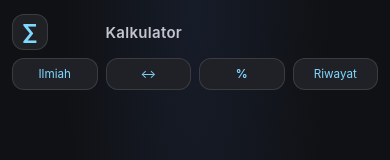
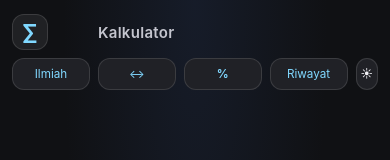
Before and after one commit to Hazkel/kalkulator, a website: page index.html in a window 390 px wide. Shown: the top 160 px of the page. Drawn offline with Linux system fonts and the light colour scheme.

Commit message:
tambah fitur dark and light

```diff
--- a/index.html
+++ b/index.html
@@ -8,9 +8,11 @@
   <link rel="stylesheet" href="style.css">
   <link rel="stylesheet" href="unit-converter.css">
   <link rel="stylesheet" href="percentage-tools.css">
+  <link rel="stylesheet" href="theme.css">
   <script src="script.js" defer></script>
   <script src="unit-converter.js" defer></script>
   <script src="percentage-tools.js" defer></script>
+  <script src="theme.js" defer></script>
 </head>
 <body>
   <main class="calculator" aria-label="Kalkulator">
@@ -37,6 +39,17 @@
       >
         Riwayat
       </button>
+
+<button
+  class="header-button theme-toggle"
+  id="theme-toggle"
+  type="button"
+  aria-label="Aktifkan tema terang"
+  title="Aktifkan tema terang"
+>
+  ☀
+</button>
+
     </header>
 
     <section class="display-panel" aria-label="Layar kalkulator">
--- /dev/null
+++ b/theme.css
@@ -0,0 +1,139 @@
+:root[data-theme="light"] {
+  color-scheme: light;
+  background: #f4f7fb;
+  color: #172033;
+}
+
+html[data-theme="light"] body {
+  background:
+    radial-gradient(ellipse at 50% 0%, rgba(103, 199, 242, 0.16), transparent 48%),
+    #f4f7fb;
+}
+
+html[data-theme="light"] .brand-mark {
+  border-color: rgba(23, 32, 51, 0.12);
+  background: rgba(255, 255, 255, 0.8);
+  color: #087eae;
+}
+
+html[data-theme="light"] .calculator-header h1 {
+  color: #475569;
+}
+
+html[data-theme="light"] .header-button,
+html[data-theme="light"] .angle-toggle,
+html[data-theme="light"] .history-close,
+html[data-theme="light"] .history-action,
+html[data-theme="light"] .history-clear {
+  border-color: rgba(23, 32, 51, 0.12);
+  background: #fff;
+  color: #172033;
+}
+
+html[data-theme="light"] .scientific-toggle,
+html[data-theme="light"] .history-open,
+html[data-theme="light"] .theme-toggle,
+html[data-theme="light"] .angle-toggle {
+  color: #087eae;
+}
+
+html[data-theme="light"] .scientific-toggle[aria-expanded="true"] {
+  background: #e6f3fa;
+}
+
+html[data-theme="light"] .expression {
+  color: #64748b;
+}
+
+html[data-theme="light"] .display {
+  color: #172033;
+}
+
+html[data-theme="light"] .key {
+  border-color: rgba(23, 32, 51, 0.07);
+  background: #fff;
+  color: #172033;
+  box-shadow: 0 2px 8px rgba(23, 32, 51, 0.06);
+}
+
+html[data-theme="light"] .key:active {
+  background: #e9edf3;
+}
+
+html[data-theme="light"] .key-utility {
+  background: #e6eaf0;
+  color: #334155;
+}
+
+html[data-theme="light"] .key-operator,
+html[data-theme="light"] .key-scientific {
+  background: #e6f3fa;
+  color: #087eae;
+}
+
+html[data-theme="light"] .key-equals {
+  border-color: transparent;
+  background: #67c7f2;
+  color: #07141b;
+}
+
+html[data-theme="light"] .key-equals:active {
+  background: #8bd7fb;
+}
+
+html[data-theme="light"] .scientific-panel {
+  border-color: rgba(23, 32, 51, 0.1);
+  background: rgba(255, 255, 255, 0.7);
+}
+
+html[data-theme="light"] .scientific-toolbar {
+  color: #64748b;
+}
+
+html[data-theme="light"] .history-dialog {
+  border-color: rgba(23, 32, 51, 0.14);
+  background: #fff;
+  color: #172033;
+}
+
+html[data-theme="light"] .history-dialog::backdrop {
+  background: rgba(15, 23, 42, 0.38);
+}
+
+html[data-theme="light"] .history-header p,
+html[data-theme="light"] .history-expression,
+html[data-theme="light"] .history-empty {
+  color: #64748b;
+}
+
+html[data-theme="light"] .history-status {
+  color: #087eae;
+}
+
+html[data-theme="light"] .history-item {
+  border-color: rgba(23, 32, 51, 0.1);
+  background: #f4f7fb;
+}
+
+html[data-theme="light"] .history-date {
+  color: #64748b;
+}
+
+html[data-theme="light"] .history-action-delete,
+html[data-theme="light"] .history-clear {
+  color: #c24141;
+}
+
+html[data-theme="light"] .key:focus-visible,
+html[data-theme="light"] .header-button:focus-visible,
+html[data-theme="light"] .angle-toggle:focus-visible,
+html[data-theme="light"] .history-close:focus-visible,
+html[data-theme="light"] .history-action:focus-visible,
+html[data-theme="light"] .history-clear:focus-visible {
+  outline-color: #087eae;
+}
+
+html[data-theme="light"] .theme-toggle:focus-visible {
+  outline: 3px solid #087eae;
+  outline-offset: 3px;
+}
--- /dev/null
+++ b/theme.js
@@ -0,0 +1,50 @@
+(() => {
+  const STORAGE_KEY = "kalkulator-theme-v1";
+  const root = document.documentElement;
+  const toggle = document.getElementById("theme-toggle");
+  const themeColor = document.querySelector('meta[name="theme-color"]');
+
+  if (!toggle) {
+    console.error("Tombol tema tidak ditemukan.");
+    return;
+  }
+
+  function applyTheme(theme, save = true) {
+    root.dataset.theme = theme;
+
+    const isDark = theme === "dark";
+    toggle.textContent = isDark ? "☀" : "☾";
+    toggle.setAttribute(
+      "aria-label",
+      isDark ? "Aktifkan tema terang" : "Aktifkan tema gelap"
+    );
+    toggle.title = isDark ? "Aktifkan tema terang" : "Aktifkan tema gelap";
+
+    if (themeColor) {
+      themeColor.content = isDark ? "#101114" : "#f4f7fb";
+    }
+
+    if (save) {
+      try {
+        localStorage.setItem(STORAGE_KEY, theme);
+      } catch (error) {
+        console.warn("Preferensi tema tidak dapat disimpan di perangkat ini:", error);
+      }
+    }
+  }
+
+  let savedTheme = null;
+
+  try {
+    savedTheme = localStorage.getItem(STORAGE_KEY);
+  } catch (error) {
+    console.warn("Preferensi tema tidak dapat dibaca dari perangkat ini:", error);
+  }
+
+  applyTheme(savedTheme === "light" ? "light" : "dark", false);
+
+  toggle.addEventListener("click", () => {
+    const nextTheme = root.dataset.theme === "dark" ? "light" : "dark";
+    applyTheme(nextTheme);
+  });
+})();
--- /dev/null
+++ b/www/theme.css
@@ -0,0 +1,139 @@
+:root[data-theme="light"] {
+  color-scheme: light;
+  background: #f4f7fb;
+  color: #172033;
+}
+
+html[data-theme="light"] body {
+  background:
+    radial-gradient(ellipse at 50% 0%, rgba(103, 199, 242, 0.16), transparent 48%),
+    #f4f7fb;
+}
+
+html[data-theme="light"] .brand-mark {
+  border-color: rgba(23, 32, 51, 0.12);
+  background: rgba(255, 255, 255, 0.8);
+  color: #087eae;
+}
+
+html[data-theme="light"] .calculator-header h1 {
+  color: #475569;
+}
+
+html[data-theme="light"] .header-button,
+html[data-theme="light"] .angle-toggle,
+html[data-theme="light"] .history-close,
+html[data-theme="light"] .history-action,
+html[data-theme="light"] .history-clear {
+  border-color: rgba(23, 32, 51, 0.12);
+  background: #fff;
+  color: #172033;
+}
+
+html[data-theme="light"] .scientific-toggle,
+html[data-theme="light"] .history-open,
+html[data-theme="light"] .theme-toggle,
+html[data-theme="light"] .angle-toggle {
+  color: #087eae;
+}
+
+html[data-theme="light"] .scientific-toggle[aria-expanded="true"] {
+  background: #e6f3fa;
+}
+
+html[data-theme="light"] .expression {
+  color: #64748b;
+}
+
+html[data-theme="light"] .display {
+  color: #172033;
+}
+
+html[data-theme="light"] .key {
+  border-color: rgba(23, 32, 51, 0.07);
+  background: #fff;
+  color: #172033;
+  box-shadow: 0 2px 8px rgba(23, 32, 51, 0.06);
+}
+
+html[data-theme="light"] .key:active {
+  background: #e9edf3;
+}
+
+html[data-theme="light"] .key-utility {
+  background: #e6eaf0;
+  color: #334155;
+}
+
+html[data-theme="light"] .key-operator,
+html[data-theme="light"] .key-scientific {
+  background: #e6f3fa;
+  color: #087eae;
+}
+
+html[data-theme="light"] .key-equals {
+  border-color: transparent;
+  background: #67c7f2;
+  color: #07141b;
+}
+
+html[data-theme="light"] .key-equals:active {
+  background: #8bd7fb;
+}
+
+html[data-theme="light"] .scientific-panel {
+  border-color: rgba(23, 32, 51, 0.1);
+  background: rgba(255, 255, 255, 0.7);
+}
+
+html[data-theme="light"] .scientific-toolbar {
+  color: #64748b;
+}
+
+html[data-theme="light"] .history-dialog {
+  border-color: rgba(23, 32, 51, 0.14);
+  background: #fff;
+  color: #172033;
+}
+
+html[data-theme="light"] .history-dialog::backdrop {
+  background: rgba(15, 23, 42, 0.38);
+}
+
+html[data-theme="light"] .history-header p,
+html[data-theme="light"] .history-expression,
+html[data-theme="light"] .history-empty {
+  color: #64748b;
+}
+
+html[data-theme="light"] .history-status {
+  color: #087eae;
+}
+
+html[data-theme="light"] .history-item {
+  border-color: rgba(23, 32, 51, 0.1);
+  background: #f4f7fb;
+}
+
+html[data-theme="light"] .history-date {
+  color: #64748b;
+}
+
+html[data-theme="light"] .history-action-delete,
+html[data-theme="light"] .history-clear {
+  color: #c24141;
+}
+
+html[data-theme="light"] .key:focus-visible,
+html[data-theme="light"] .header-button:focus-visible,
+html[data-theme="light"] .angle-toggle:focus-visible,
+html[data-theme="light"] .history-close:focus-visible,
+html[data-theme="light"] .history-action:focus-visible,
+html[data-theme="light"] .history-clear:focus-visible {
+  outline-color: #087eae;
+}
+
+html[data-theme="light"] .theme-toggle:focus-visible {
+  outline: 3px solid #087eae;
+  outline-offset: 3px;
+}
--- /dev/null
+++ b/www/theme.js
@@ -0,0 +1,50 @@
+(() => {
+  const STORAGE_KEY = "kalkulator-theme-v1";
+  const root = document.documentElement;
+  const toggle = document.getElementById("theme-toggle");
+  const themeColor = document.querySelector('meta[name="theme-color"]');
+
+  if (!toggle) {
+    console.error("Tombol tema tidak ditemukan.");
+    return;
+  }
+
+  function applyTheme(theme, save = true) {
+    root.dataset.theme = theme;
+
+    const isDark = theme === "dark";
+    toggle.textContent = isDark ? "☀" : "☾";
+    toggle.setAttribute(
+      "aria-label",
+      isDark ? "Aktifkan tema terang" : "Aktifkan tema gelap"
+    );
+    toggle.title = isDark ? "Aktifkan tema terang" : "Aktifkan tema gelap";
+
+    if (themeColor) {
+      themeColor.content = isDark ? "#101114" : "#f4f7fb";
+    }
+
+    if (save) {
+      try {
+        localStorage.setItem(STORAGE_KEY, theme);
+      } catch (error) {
+        console.warn("Preferensi tema tidak dapat disimpan di perangkat ini:", error);
+      }
+    }
+  }
+
+  let savedTheme = null;
+
+  try {
+    savedTheme = localStorage.getItem(STORAGE_KEY);
+  } catch (error) {
+    console.warn("Preferensi tema tidak dapat dibaca dari perangkat ini:", error);
+  }
+
+  applyTheme(savedTheme === "light" ? "light" : "dark", false);
+
+  toggle.addEventListener("click", () => {
+    const nextTheme = root.dataset.theme === "dark" ? "light" : "dark";
+    applyTheme(nextTheme);
+  });
+})();
```
Also changed, not shown: www/index.html (+13 -0 lines).
